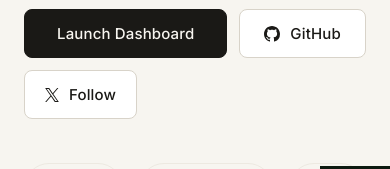
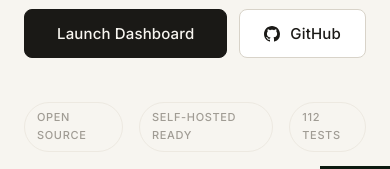
Before and after one commit to sohansarkar07/orqesta, a React (Vite) app in the folder web/: page / in a window 390 px wide. Shown: the part 560-729 px from the top of the page. Built offline with nearby package versions, Linux system fonts and the light colour scheme; a web font is replaced by a local one.

Commit message:
fix(web): remove X button from hero CTA — caused black overflow on mobile; X link remains in footer and nav

```diff
--- a/web/src/pages/Landing.tsx
+++ b/web/src/pages/Landing.tsx
@@ -116,12 +116,6 @@ function Hero() {
             <Button variant="secondary" size="lg" style={{ fontSize: '15px', padding: '14px 24px', gap: '10px' }}>
               <GitHubIcon />
               GitHub
-            </Button>
-          </a>
-          <a href="https://x.com/orqesta_flag" target="_blank" rel="noopener noreferrer">
-            <Button variant="secondary" size="lg" style={{ fontSize: '15px', padding: '14px 20px', gap: '10px' }}>
-              <XIcon />
-              Follow
             </Button>
           </a>
         </div>
```
